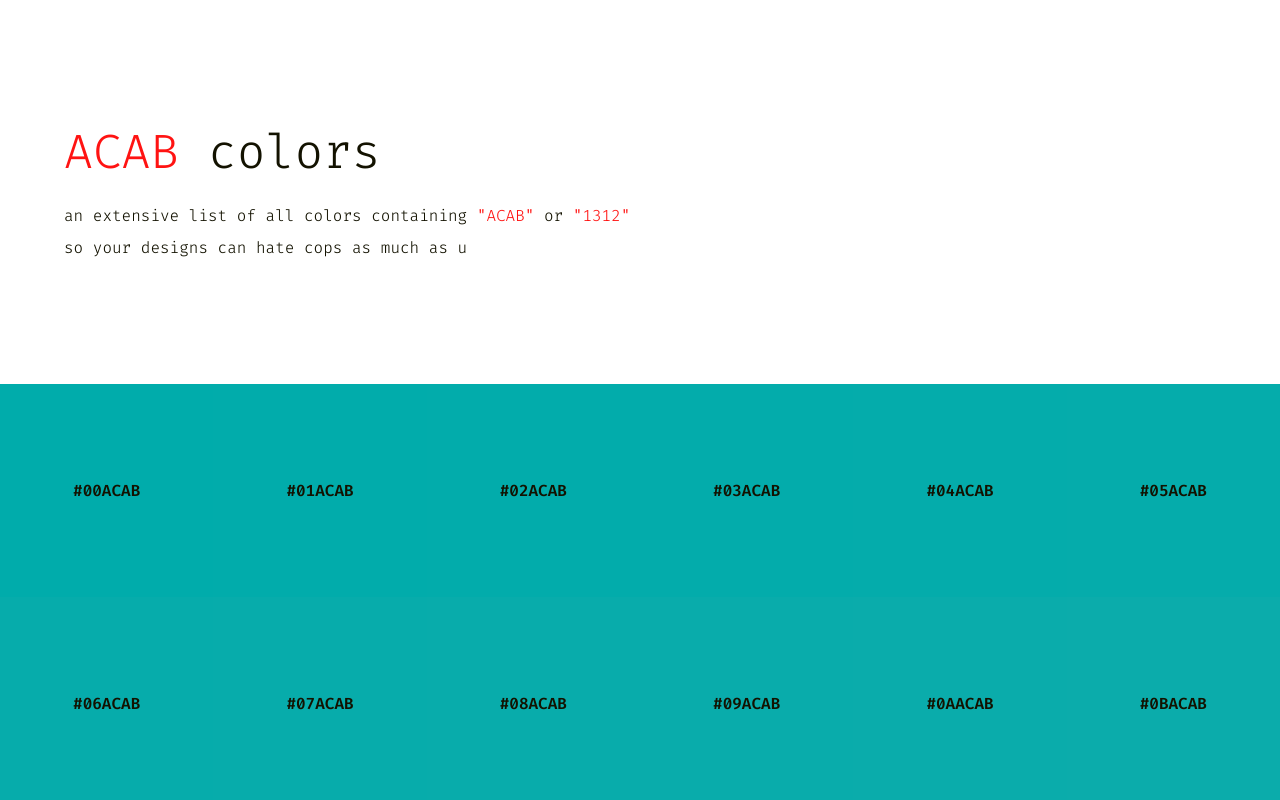
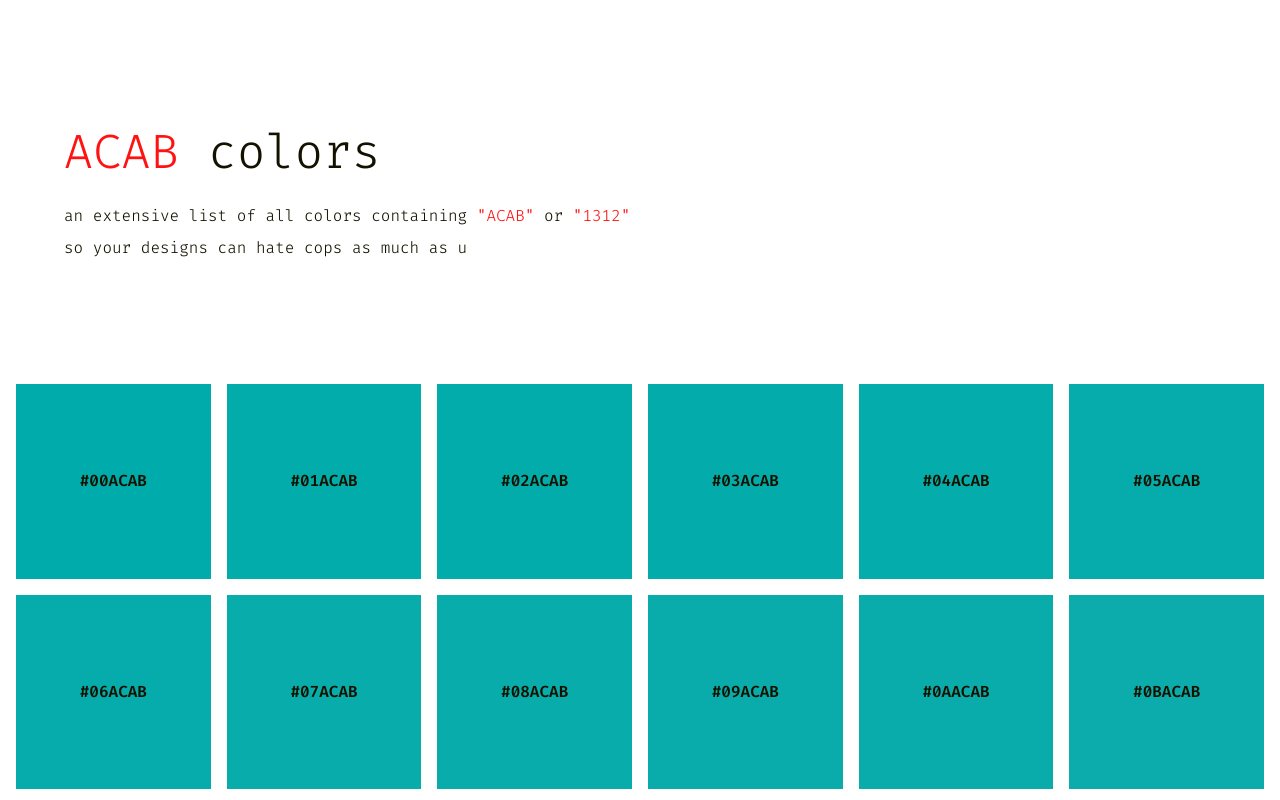
Before and after one commit to anarchotechqueer/acab-colors, a React (Create React App) app in the folder client/: page / in a window 1280 px wide. Shown: the top 800 px of the page. Built offline with nearby package versions, Linux system fonts and the light colour scheme.

Commit message:
add grid gab and padding to grid

```diff
--- a/client/src/components/grid/grid.module.scss
+++ b/client/src/components/grid/grid.module.scss
@@ -4,6 +4,8 @@
   display: grid;
   grid-auto-rows: 1fr;
   grid-template-columns: repeat(2, 1fr);
+  grid-gap: $space;
+  padding: 0 $space;
 
   @include tablet {
     grid-template-columns: repeat(4, 1fr);
```
